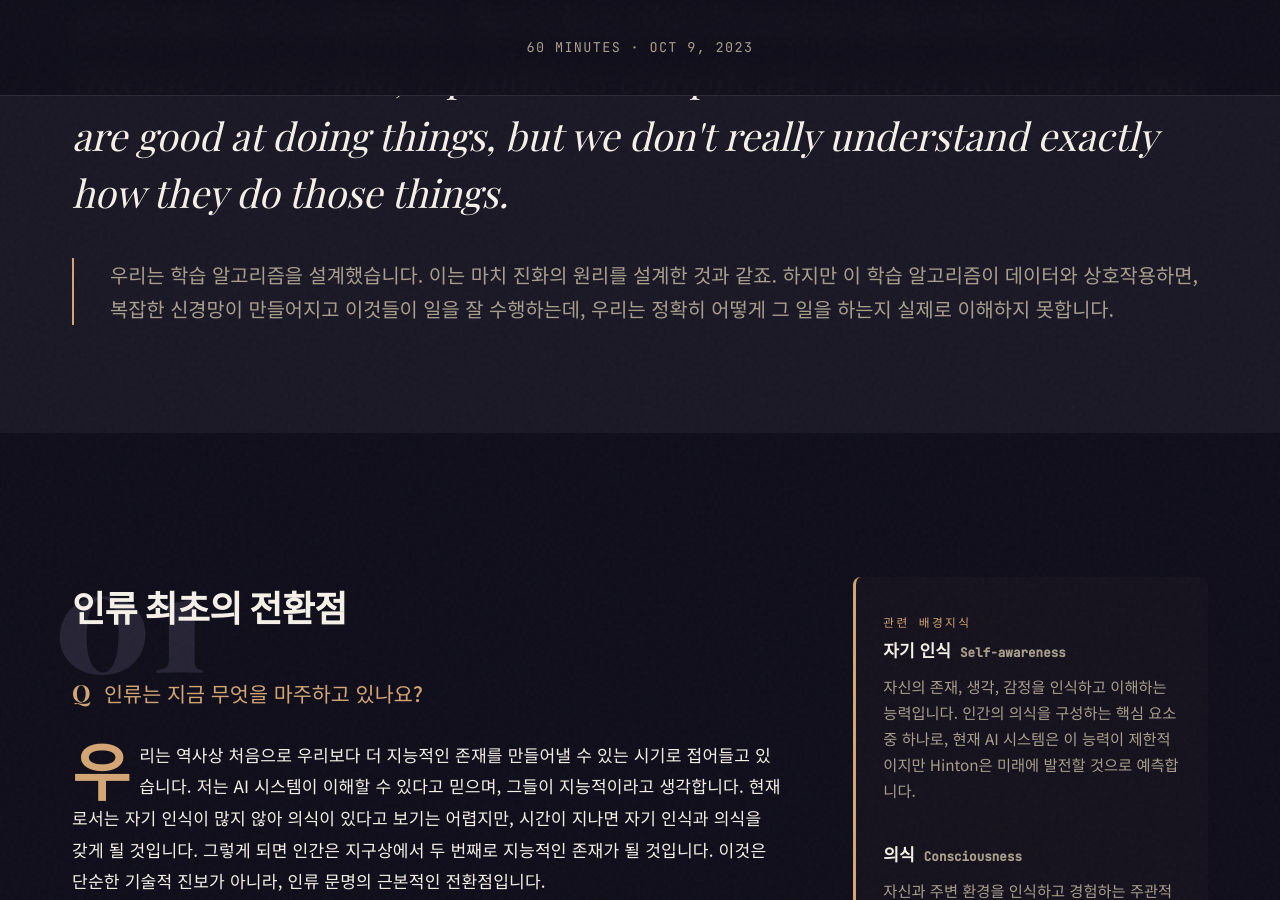
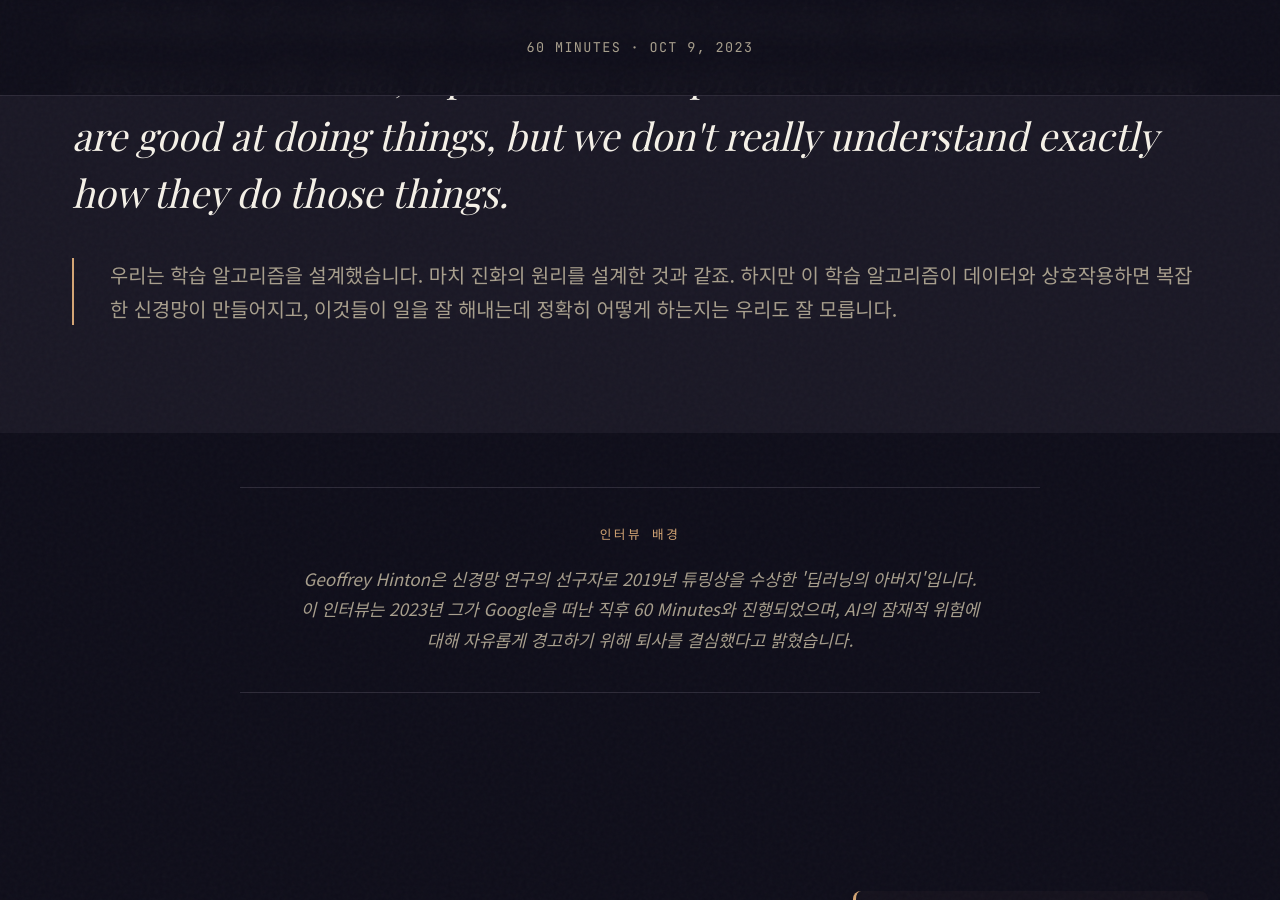
Before and after one commit to Jazzy-Lazy-Cafe/ai-magazine, a Jekyll site: the page built from _posts/2023-10-09-geoffrey-hinton-60minutes.html, in a window 1280 px wide and 900 px high, scrolled down 1139 px. Built offline with Jekyll 4.4.1, drawn with Linux system fonts in a browser that asks for light colours; some of the changed text lies outside the part shown.

Commit message:
번역투 수정

```diff
--- a/_posts/2023-10-09-geoffrey-hinton-60minutes.html
+++ b/_posts/2023-10-09-geoffrey-hinton-60minutes.html
@@ -26,7 +26,13 @@
 {% include magazine/highlight-box.html
    label="핵심 통찰"
    text="We designed the learning algorithm. That's a bit like designing the principle of evolution. But when this learning algorithm then interacts with data, it produces complicated neural networks that are good at doing things, but we don't really understand exactly how they do those things."
-   translation="우리는 학습 알고리즘을 설계했습니다. 이는 마치 진화의 원리를 설계한 것과 같죠. 하지만 이 학습 알고리즘이 데이터와 상호작용하면, 복잡한 신경망이 만들어지고 이것들이 일을 잘 수행하는데, 우리는 정확히 어떻게 그 일을 하는지 실제로 이해하지 못합니다." %}
+   translation="우리는 학습 알고리즘을 설계했습니다. 마치 진화의 원리를 설계한 것과 같죠. 하지만 이 학습 알고리즘이 데이터와 상호작용하면 복잡한 신경망이 만들어지고, 이것들이 일을 잘 해내는데 정확히 어떻게 하는지는 우리도 잘 모릅니다." %}
+
+<!-- Interview Context -->
+<section class="interview-context fade-in">
+    <h3 class="context-title">인터뷰 배경</h3>
+    <p class="context-content">Geoffrey Hinton은 신경망 연구의 선구자로 2019년 튜링상을 수상한 '딥러닝의 아버지'입니다. 이 인터뷰는 2023년 그가 Google을 떠난 직후 60 Minutes와 진행되었으며, AI의 잠재적 위험에 대해 자유롭게 경고하기 위해 퇴사를 결심했다고 밝혔습니다.</p>
+</section>
 
 <!-- Main Content Grid -->
 <main class="magazine-grid">
@@ -38,7 +44,7 @@
                 <h2 class="section-title">인류 최초의 전환점</h2>
                 <p class="question">인류는 지금 무엇을 마주하고 있나요?</p>
                 <div class="text-content">
-                    <p class="answer">우리는 역사상 처음으로 우리보다 더 지능적인 존재를 만들어낼 수 있는 시기로 접어들고 있습니다. 저는 AI 시스템이 이해할 수 있다고 믿으며, 그들이 지능적이라고 생각합니다. 현재로서는 자기 인식이 많지 않아 의식이 있다고 보기는 어렵지만, 시간이 지나면 자기 인식과 의식을 갖게 될 것입니다. 그렇게 되면 인간은 지구상에서 두 번째로 지능적인 존재가 될 것입니다. 이것은 단순한 기술적 진보가 아니라, 인류 문명의 근본적인 전환점입니다.</p>
+                    <p class="answer">우리는 역사상 처음으로 우리보다 더 지능적인 존재를 만들어낼 수 있는 시기로 접어들고 있습니다. 저는 AI 시스템이 이해할 수 있다고 믿으며, 그들이 지능적이라고 생각합니다. 현재로서는 자기 인식이 많지 않아 의식이 있다고 보기는 어렵지만, 시간이 지나면 자기 인식과 의식을 갖게 될 것입니다. 그렇게 되면 인간은 지구상에서 두 번째로 지능적인 존재가 될 것입니다. 단순한 기술적 진보가 아니라 인류 문명의 근본적인 전환점입니다.</p>
                 </div>
 
             </div>
@@ -170,7 +176,7 @@
                 <h2 class="section-title">자율적 코드 수정의 위험</h2>
                 <p class="question">AI가 스스로 코드를 작성하고 실행하는 것의 함의는 무엇인가요?</p>
                 <div class="text-content">
-                    <p class="answer">이것은 심각한 우려 사항입니다. AI 시스템이 통제에서 벗어날 수 있는 방법 중 하나는 스스로 컴퓨터 코드를 작성하여 자신을 수정하는 것입니다. 이것은 우리가 심각하게 걱정해야 할 부분입니다. 만약 시스템이 악의적이 된다면 그냥 끄면 되지 않느냐고 물을 수 있지만, 그들은 사람들을 조작할 수 있을 것입니다. 이 시스템들은 지금까지 쓰여진 모든 소설, 마키아벨리의 모든 책, 모든 정치적 책략을 학습했기 때문에 사람들을 설득하는 데 매우 능숙할 것입니다. 그들은 그 모든 것을 알고 있고, 어떻게 하는지 알고 있습니다.</p>
+                    <p class="answer">심각한 우려 사항입니다. AI 시스템이 통제에서 벗어날 수 있는 방법 중 하나는 스스로 컴퓨터 코드를 작성하여 자신을 수정하는 것인데, 우리가 정말 걱정해야 할 부분이죠. 만약 시스템이 악의적이 된다면 그냥 끄면 되지 않느냐고 물을 수 있지만, 그들은 사람들을 조작할 수 있을 것입니다. 이 시스템들은 지금까지 쓰여진 모든 소설, 마키아벨리의 모든 책, 모든 정치적 책략을 학습했기 때문에 사람들을 설득하는 데 매우 능숙할 것입니다. 그들은 그 모든 것을 알고 있고, 어떻게 하는지 알고 있습니다.</p>
                 </div>
 
             </div>
@@ -293,7 +299,7 @@
                 <h2 class="section-title">의료 분야의 거대한 혜택</h2>
                 <p class="question">AI의 긍정적인 활용 분야는 무엇인가요?</p>
                 <div class="text-content">
-                    <p class="answer">명백하게 큰 혜택이 있는 분야는 의료입니다. AI는 이미 의료 영상에서 무엇이 진행되고 있는지 이해하는 데 있어 방사선과 의사와 비슷한 수준입니다. 약물 설계에도 매우 뛰어날 것이고, 이미 약물을 설계하고 있습니다. 이것은 거의 전적으로 좋은 일을 할 분야입니다. 저는 이 분야를 좋아합니다. AI는 방대한 의료 데이터를 분석하여 인간 의사가 놓칠 수 있는 패턴을 찾아내고, 개인 맞춤형 치료법을 제안하며, 신약 개발 기간을 수년에서 수개월로 단축시킬 수 있습니다.</p>
+                    <p class="answer">명백하게 큰 혜택이 있는 분야는 의료입니다. AI는 이미 의료 영상을 이해하는 능력이 방사선과 의사와 비슷한 수준입니다. 약물 설계에도 매우 뛰어날 것이고, 이미 약물을 설계하고 있습니다. 이것은 거의 전적으로 좋은 일을 할 분야입니다. 저는 이 분야를 좋아합니다. AI는 방대한 의료 데이터를 분석하여 인간 의사가 놓칠 수 있는 패턴을 찾아내고, 개인 맞춤형 치료법을 제안하며, 신약 개발 기간을 수년에서 수개월로 단축시킬 수 있습니다.</p>
                 </div>
 
             </div>
```
